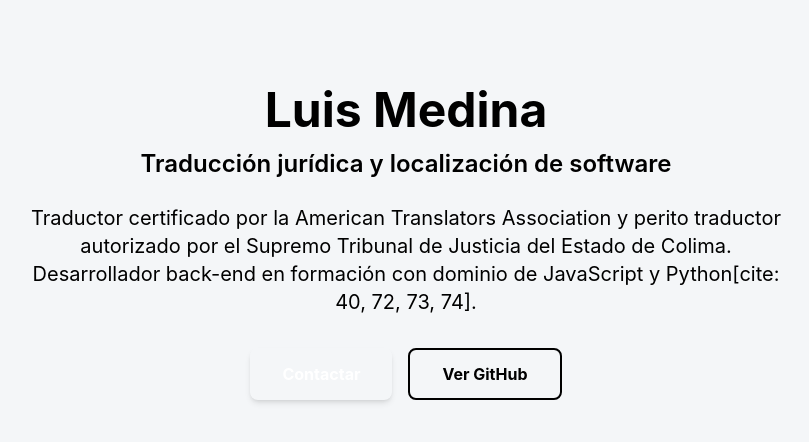
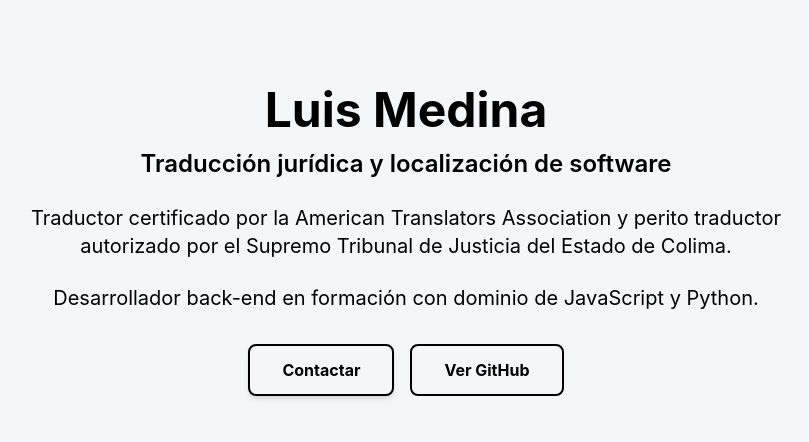
Before and after one commit to LuisMedinaMST/mi-sitio-web, a React (Vite) app: page / in a window 1280 px wide. Shown: the top 442 px of the page, without its empty margins (234-1043 px from the left). Built offline with nearby package versions, Linux system fonts and the light colour scheme.

Commit message:
fix: Botón Contactar arreglado.

```diff
--- a/src/components/Hero.jsx
+++ b/src/components/Hero.jsx
@@ -9,12 +9,14 @@ const Hero = () => {
       </h2>
       <p className="text-gris-carbon mt-6 text-xl max-w-3xl">
         Traductor certificado por la American Translators Association  y perito traductor autorizado por el Supremo Tribunal de Justicia del Estado de Colima.
-        Desarrollador back-end en formación con dominio de JavaScript y Python[cite: 40, 72, 73, 74].
+      </p>
+      <p className="text-gris-carbon mt-6 text-xl max-w-3xl">
+        Desarrollador back-end en formación con dominio de JavaScript y Python.
       </p>
       <div className="flex gap-4 mt-8">
         <button
           aria-label="Contactar a Luis Medina para servicios de traducción"
-          className="bg-turquesa-tech text-white px-8 py-3 rounded-lg font-bold hover:bg-azul-profundo transition-all shadow-md">
+          className="border-2 border-azul-profundo text-azul-profundo px-8 py-3 rounded-lg font-bold hover:bg-nube-clara transition-all shadow-md">
           Contactar
         </button>
         <a
```
